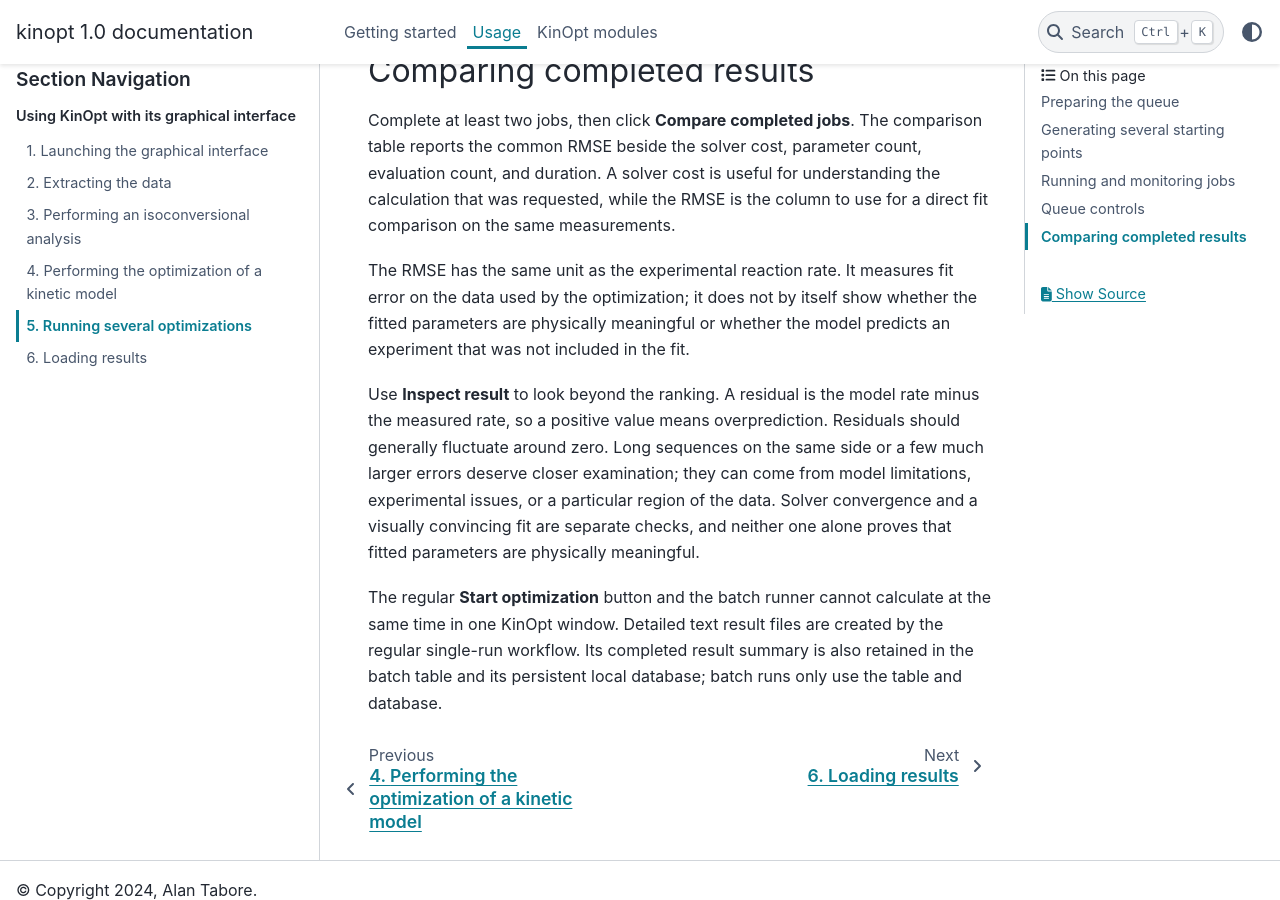
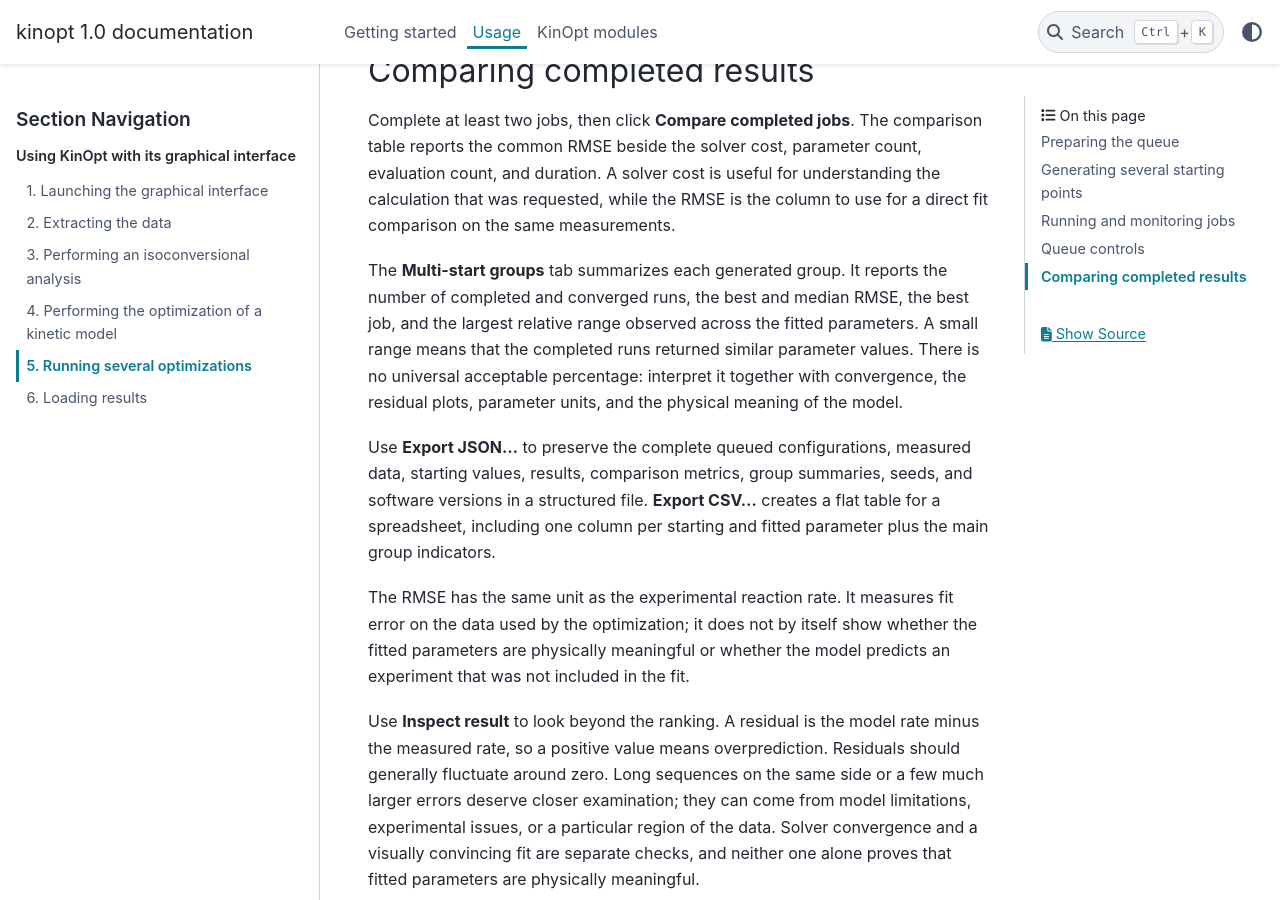
Before and after one commit to alan-tabore/KinOpt, a Sphinx documentation site: the page built from docs/source/batch_optimizations.rst, in a window 1280 px wide and 900 px high, scrolled down 2548 px. Built offline with Sphinx 7.4.7 and the PyData theme 0.15.4, drawn with Linux system fonts in a browser that asks for light colours.

Commit message:
Document batch summaries and exports

```diff
--- a/docs/source/batch_optimizations.rst
+++ b/docs/source/batch_optimizations.rst
@@ -100,6 +100,19 @@
 the calculation that was requested, while the RMSE is the column to use for a
 direct fit comparison on the same measurements.
 
+The **Multi-start groups** tab summarizes each generated group. It reports the
+number of completed and converged runs, the best and median RMSE, the best job,
+and the largest relative range observed across the fitted parameters. A small
+range means that the completed runs returned similar parameter values. There is
+no universal acceptable percentage: interpret it together with convergence,
+the residual plots, parameter units, and the physical meaning of the model.
+
+Use **Export JSON...** to preserve the complete queued configurations, measured
+data, starting values, results, comparison metrics, group summaries, seeds, and
+software versions in a structured file. **Export CSV...** creates a flat table
+for a spreadsheet, including one column per starting and fitted parameter plus
+the main group indicators.
+
 The RMSE has the same unit as the experimental reaction rate. It measures fit
 error on the data used by the optimization; it does not by itself show whether
 the fitted parameters are physically meaningful or whether the model predicts
```
